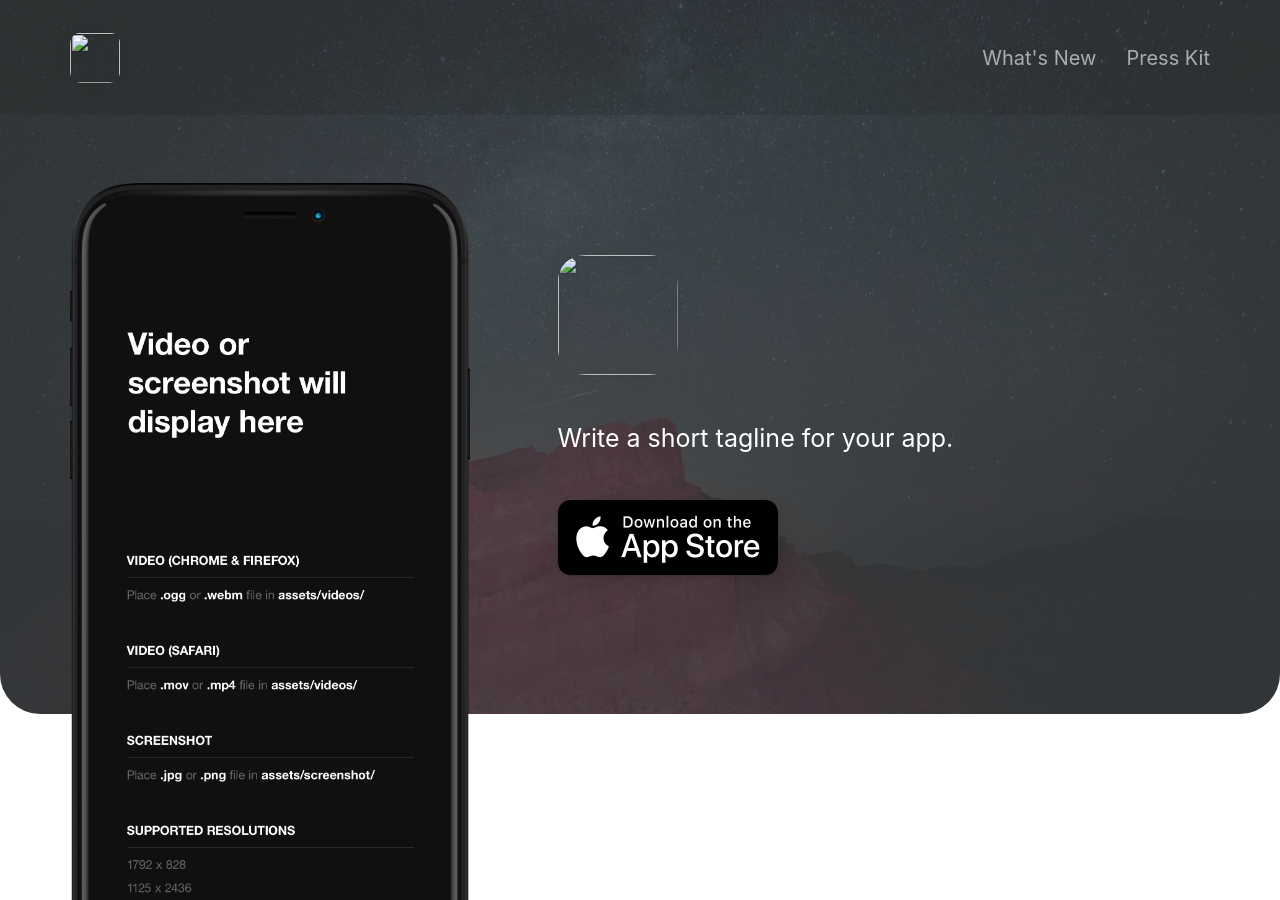
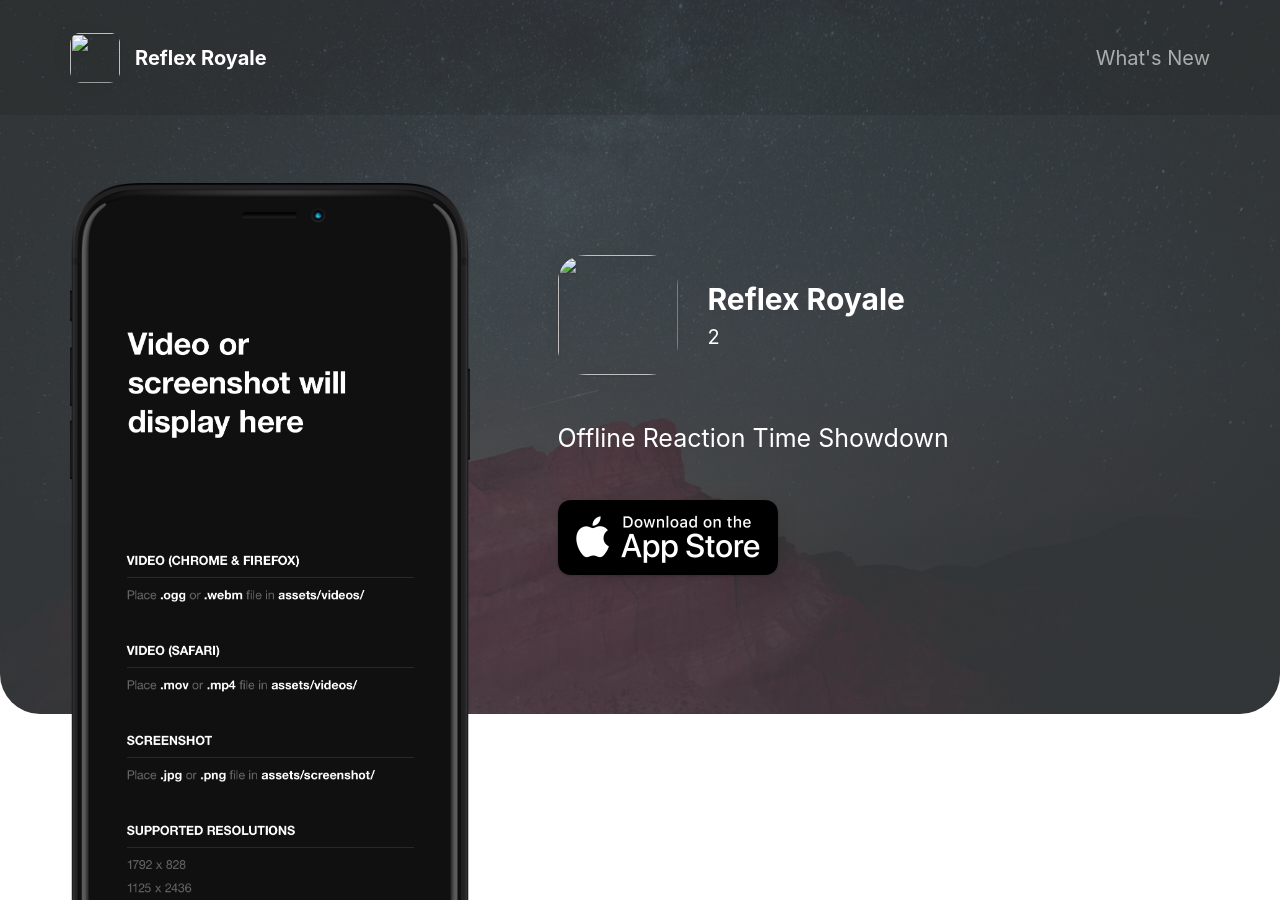
Before and after one commit to sabslikesobs/reflexroyalesite, a Jekyll site: the page built from index.html, in a window 1280 px wide and 900 px high. Built offline with Jekyll 4.4.1, drawn with Linux system fonts in a browser that asks for light colours; nearby versions of some CDN libraries; some of the changed text lies outside the part shown.

Commit message:
Update _config.yml

```diff
--- a/_config.yml
+++ b/_config.yml
@@ -2,34 +2,34 @@
 page_title                                :                                           # Automatically populates with app name if not set and if iOS app ID is set. Otherwise enter manually.
 
 # App Info
-ios_app_id                                : 1234793120                                # Required. Enter iOS app ID to automatically populate name, price and icons (e.g. 718043190).
-ios_app_country                           : us                                        # Required outside USA. Enter 2 letter country code as in https://en.wikipedia.org/wiki/ISO_3166-1_alpha-2
+ios_app_id                                :                                  # Required. Enter iOS app ID to automatically populate name, price and icons (e.g. 718043190).
+ios_app_country                           :                                         # Required outside USA. Enter 2 letter country code as in https://en.wikipedia.org/wiki/ISO_3166-1_alpha-2
 
 appstore_link                             :                                           # Automatically populates if not set and if iOS app ID is set. Otherwise enter manually.
 playstore_link                            :                                           # Enter Google Play Store URL.
-presskit_download_link                    : https://emilbaehr.com                                          # Enter a link to downloadable file or (e.g. public Dropbox link to a .zip file).
+presskit_download_link                    :                                           # Enter a link to downloadable file or (e.g. public Dropbox link to a .zip file).
                                                                                       # Or upload your press kit file to assets and set path accordingly (e.g. "assets/your_press_kit.zip").
 
 app_icon                                  : # assets/appicon.png                      # Automatically populates if not set and if iOS app ID is set.  Otherwise enter path to icon file manually.
-app_name                                  :                                           # Automatically populates if not set and if iOS app ID is set.  Otherwise enter manually.
-app_price                                 :                                           # Automatically populates if not set and if iOS app ID is set.  Otherwise enter manually.
-app_description                           : Write a short tagline for your app.
+app_name                                  : Reflex Royale                                          # Automatically populates if not set and if iOS app ID is set.  Otherwise enter manually.
+app_price                                 : 2                                          # Automatically populates if not set and if iOS app ID is set.  Otherwise enter manually.
+app_description                           : Offline Reaction Time Showdown
 
 enable_smart_app_banner                   : true                                      # Set to true to show a smart app banner at top of page on mobile devices.
 
 
 
 # Information About Yourself
-your_name                                 : Emil Baehr
-your_link                                 : https://emilbaehr.com
-your_city                                 : Copenhagen
-email_address                             : emil.baehr@gmail.com
+your_name                                 : Austin Anderson
+your_link                                 : https://sabs.like.sobs.moe
+your_city                                 : San Francisco
+email_address                             : reflexroyale@sobs.moe
 facebook_username                         :
-instagram_username                        : ebaehr
-twitter_username                          : ebaehr
-github_username                           : emilbaehr
+instagram_username                        :
+twitter_username                          :
+github_username                           :
 youtube_username                          :
-mastodon_link                             : https://mastodon.social/@ebaehr
+mastodon_link                             :
 
 
 
```
